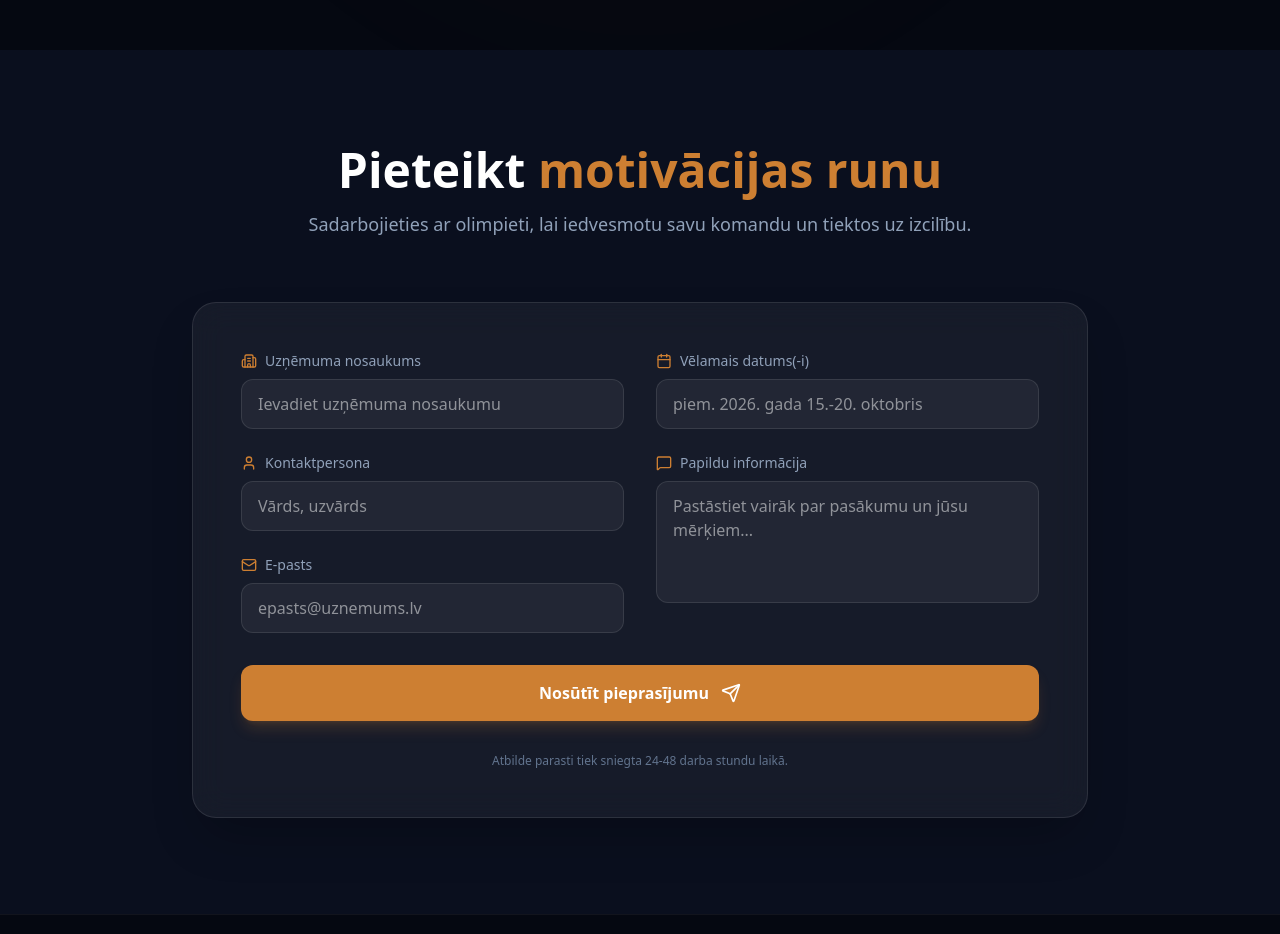
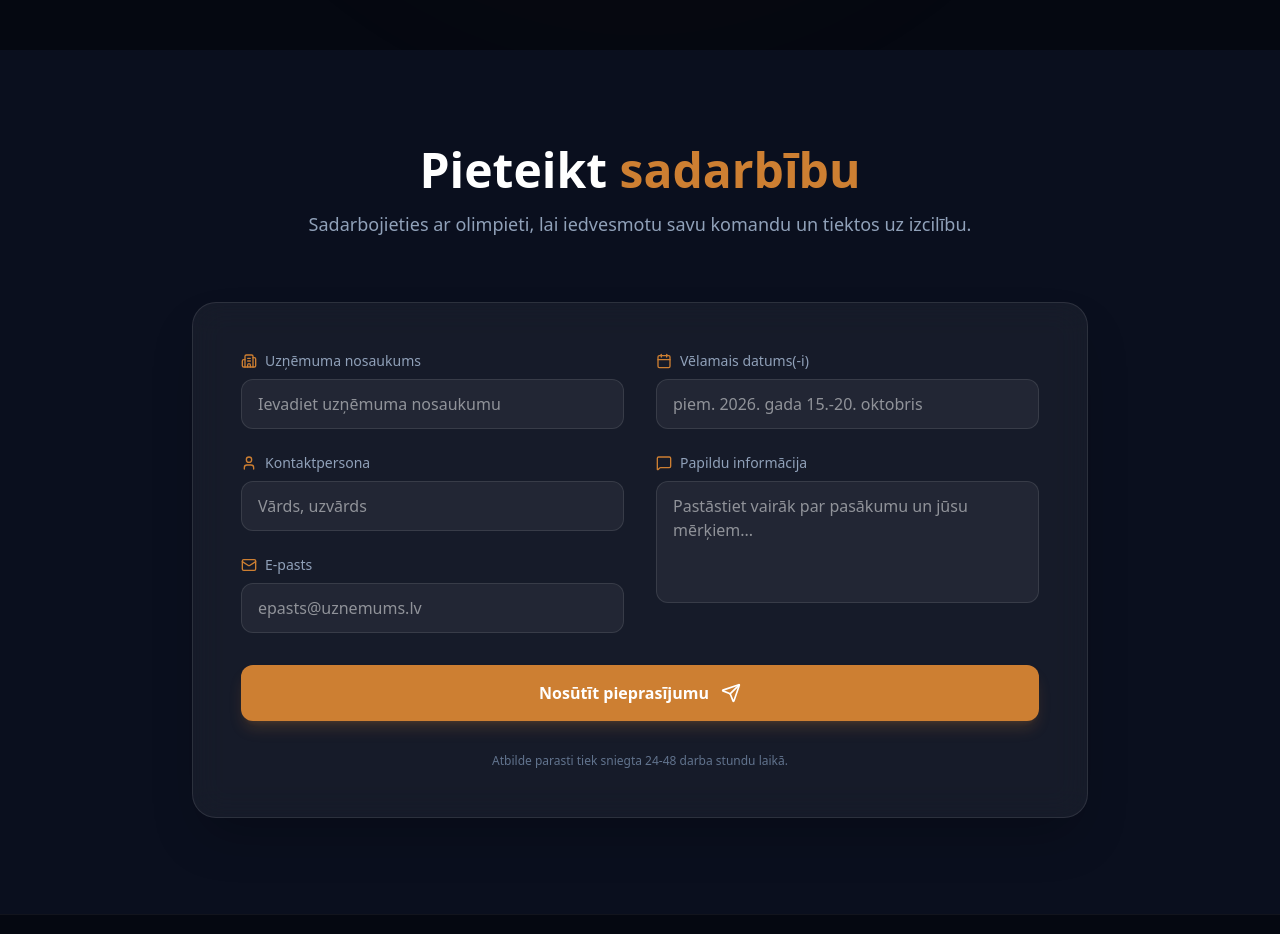
Before and after one commit to ziemyks/r_kruz, a Next.js app: page / in a window 1280 px wide. Shown: the part 2580-3514 px from the top of the page. Built offline with nearby package versions, Linux system fonts and the light colour scheme; no server answers.

Commit message:
Update contact form heading to 'Pieteikt sadarbību'

```diff
--- a/src/components/ContactForm.tsx
+++ b/src/components/ContactForm.tsx
@@ -59,7 +59,7 @@ export default function ContactForm() {
                         viewport={{ once: true }}
                         className="text-center mb-16"
                     >
-                        <h2 className="text-4xl md:text-5xl font-bold mb-4">Pieteikt <span className="text-bronze">motivācijas runu</span></h2>
+                        <h2 className="text-4xl md:text-5xl font-bold mb-4">Pieteikt <span className="text-bronze">sadarbību</span></h2>
                         <p className="text-slate-400 text-lg">Sadarbojieties ar olimpieti, lai iedvesmotu savu komandu un tiektos uz izcilību.</p>
                     </motion.div>
 
```
